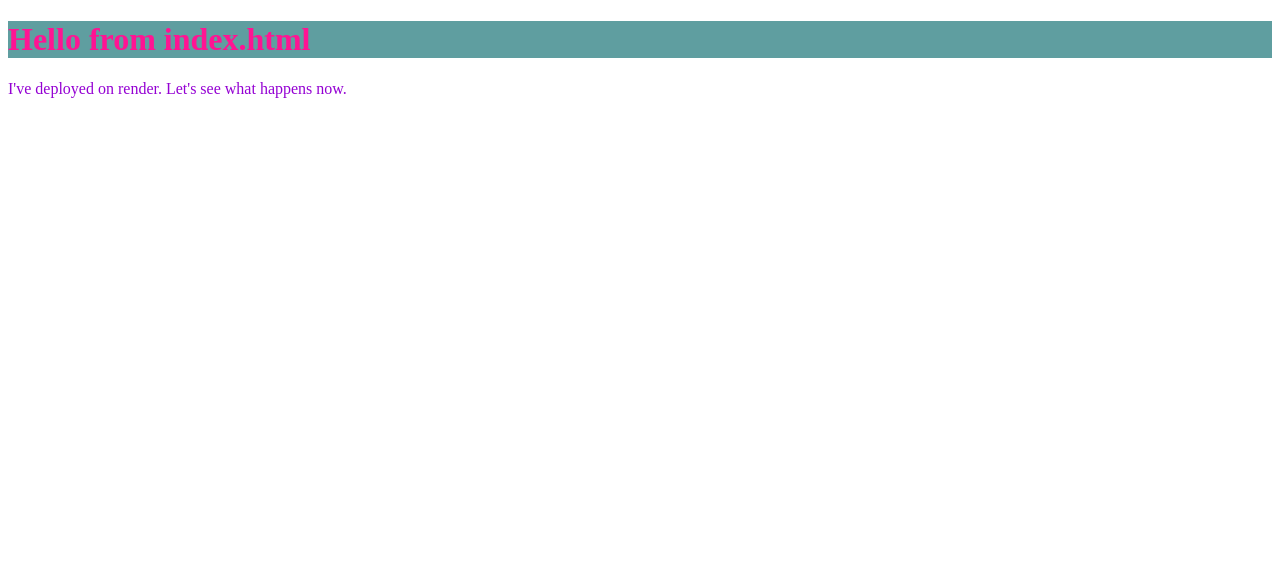
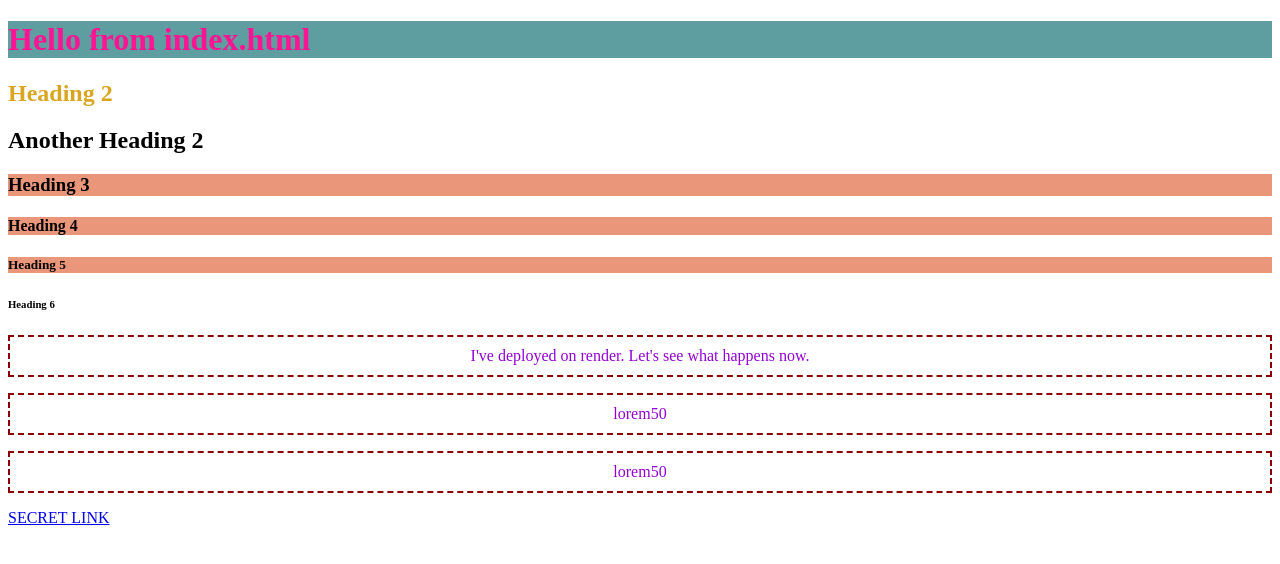
Before and after one commit to KritikaE/autosuggest, a website: page frontend/index.html in a window 1280 px wide. Drawn offline with Linux system fonts and the light colour scheme.

Commit message:
playing with html tags

```diff
--- a/frontend/css/index.css
+++ b/frontend/css/index.css
@@ -1,7 +1,25 @@
+/*element selector*/
 h1 {
     color:deeppink;
     background-color: cadetblue;
 }
+
 p{
     color:darkviolet;
+    border: 2px;
+    border-color:darkred;
+    border-style:dashed;
+    padding: 10px;
+    text-align: center;
 }
+/*border is default hidden*/
+
+/*id selector*/
+#heading-2{
+    color:goldenrod
+}
+
+/*class selector - styling more than one tags with same style:*/
+.heading{
+    background-color:darksalmon
+}
--- a/frontend/index.html
+++ b/frontend/index.html
@@ -8,7 +8,17 @@
 </head>
 <body>
     <h1> Hello from index.html </h1>
+    <h2 id="heading-2">Heading 2</h2>
+    <h2>Another Heading 2</h2>
+    <h3 class="heading">Heading 3</h3>
+    <h4 class="heading">Heading 4</h4>
+    <h5 class="heading">Heading 5</h5>
+    <h6>Heading 6</h6>
+
     <p>I've deployed on render. Let's see what happens now.</p>
+    <p>lorem50</p>
+    <p>lorem50</p>
+    <a href="https://www.youtube.com/">SECRET LINK</a>
     <script src="js/index.js"></script>
 </body>
 </html>
```
